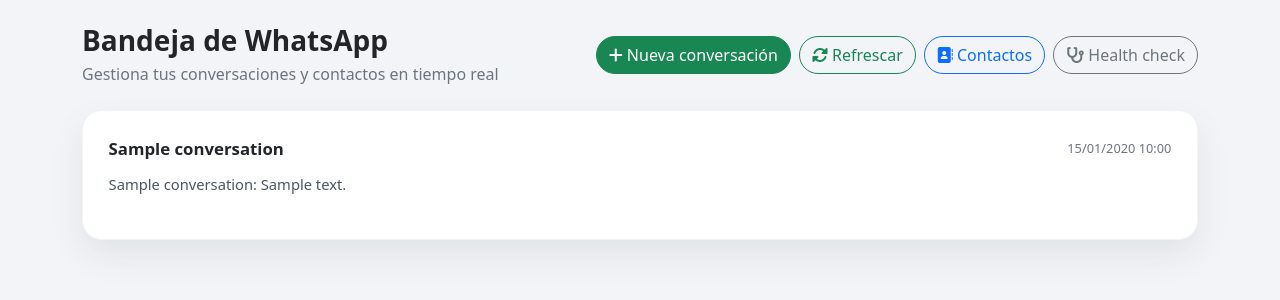
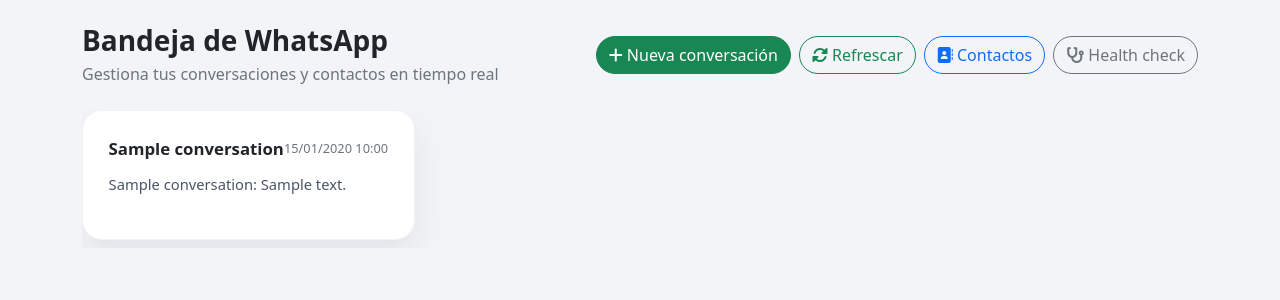
Before and after one commit to jmm-1987/RM, a Flask app: page /whatsapp in a window 1280 px wide. Shown: the part 80-380 px from the top of the page. Run offline with Flask 3, Linux system fonts and the light colour scheme; tables that the repository leaves empty hold one stand-in row (values such as "Sample post"); some libraries are stand-ins or nearby versions.

Commit message:
whatsapp perfeccionado

```diff
--- a/static/whatsapp.css
+++ b/static/whatsapp.css
@@ -124,13 +124,29 @@
 }
 
 .conversation-grid {
-    display: grid;
-    grid-template-columns: repeat(auto-fit, minmax(260px, 1fr));
+    display: flex;
     gap: 1.5rem;
     margin-top: 1.5rem;
+    overflow-x: auto;
+    padding-bottom: 0.5rem;
+    scrollbar-width: thin;
+}
+
+.conversation-grid::-webkit-scrollbar {
+    height: 6px;
+}
+
+.conversation-grid::-webkit-scrollbar-thumb {
+    background-color: rgba(15, 37, 54, 0.2);
+    border-radius: 999px;
+}
+
+.conversation-grid::-webkit-scrollbar-track {
+    background-color: transparent;
 }
 
 .conversation-tile {
+    min-width: 260px;
     background: #fff;
     border-radius: 20px;
     padding: 1.6rem;
```
Also changed, not shown: templates/whatsapp/conversation.html (+39 -2 lines).
